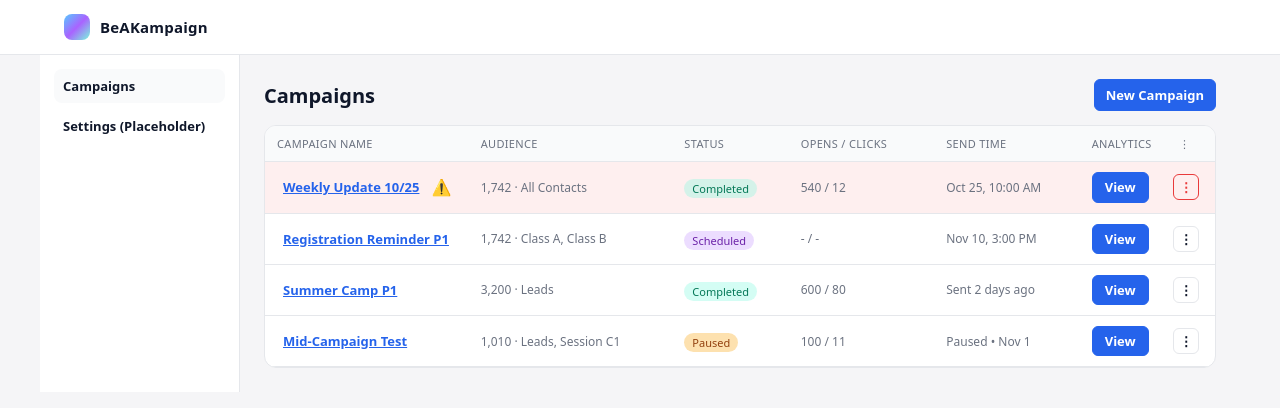
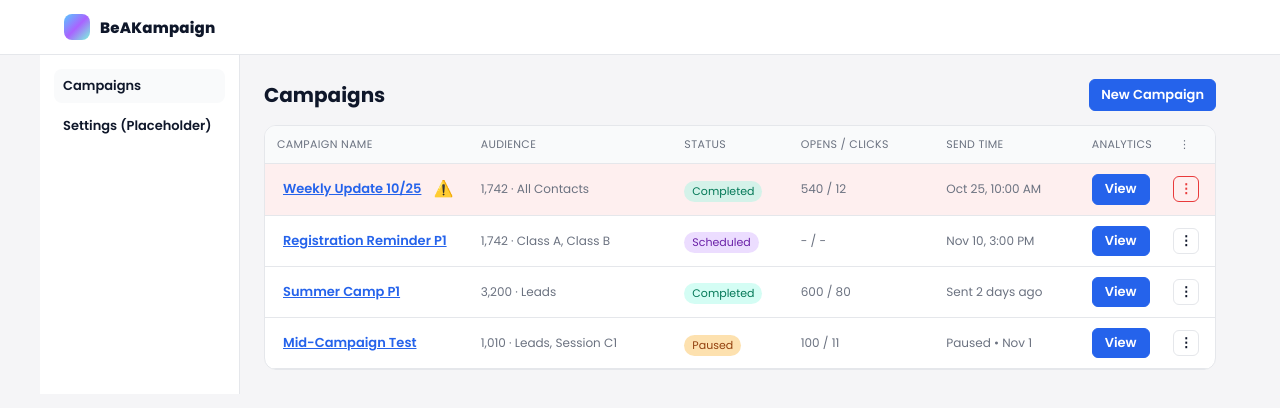
Before and after one commit to vitorsaleh-ux/beginex, a plain HTML site: page index.html in a window 1280 px wide. Drawn offline with nearby package versions, Linux system fonts and the light colour scheme.

Commit message:
Update index.html
Poppins v01

```diff
--- a/index.html
+++ b/index.html
@@ -4,13 +4,20 @@
   <meta charset="utf-8" />
   <meta name="viewport" content="width=device-width,initial-scale=1" />
   <title>BeAKampaign — Full Campaign Tool (Light)</title>
+
+  <!-- Google Fonts: Poppins -->
+  <link rel="preconnect" href="https://fonts.googleapis.com">
+  <link rel="preconnect" href="https://fonts.gstatic.com" crossorigin>
+  <link href="https://fonts.googleapis.com/css2?family=Poppins:wght@300;400;500;600;700;800&display=swap" rel="stylesheet">
+
   <style>
     html,body,#root{height:100%}
     body{
       margin:0;
       background:#f5f5f7;
       color:#0f172a;
-      font-family:system-ui,-apple-system,Segoe UI,Roboto,Inter,Helvetica,Arial,sans-serif
+      /* Updated font stack to Poppins first */
+      font-family: 'Poppins', system-ui, -apple-system, Segoe UI, Roboto, Inter, Helvetica, Arial, sans-serif;
     }
     *{box-sizing:border-box}
     button{font:inherit}
@@ -292,12 +299,12 @@
     ];
 
     const STATUS_STYLES = {
-      "Draft":      tagStatic("rgba(148,163,184,0.26)", "#1f2937"),        // slate
-      "Active":     tagStatic("rgba(37,99,235,0.20)", "#1d4ed8"),          // blue
-      "Scheduled":  tagStatic("rgba(169,99,255,0.22)", "#6b21a8"),         // purple
-      "Paused":     tagStatic("rgba(253,224,171,0.95)", "#92400e"),        // amber
-      "Sent":       tagStatic("rgba(22,163,74,0.20)", "#15803d"),          // green
-      "Completed":  tagStatic("rgba(121,249,219,0.32)", "#047857"),        // mint
+      "Draft":      tagStatic("rgba(148,163,184,0.26)", "#1f2937"),       // slate
+      "Active":     tagStatic("rgba(37,99,235,0.20)", "#1d4ed8"),         // blue
+      "Scheduled":  tagStatic("rgba(169,99,255,0.22)", "#6b21a8"),        // purple
+      "Paused":     tagStatic("rgba(253,224,171,0.95)", "#92400e"),       // amber
+      "Sent":       tagStatic("rgba(22,163,74,0.20)", "#15803d"),         // green
+      "Completed":  tagStatic("rgba(121,249,219,0.32)", "#047857"),       // mint
     };
 
     /* --------------------------------- App ----------------------------------- */
@@ -2165,7 +2172,7 @@
           rows={7}
           style={{
             ...inputStyle,
-            fontFamily:"system-ui, sans-serif",
+            fontFamily:"inherit",
             resize:"vertical"
           }}
           onChange={(e)=>{
```
